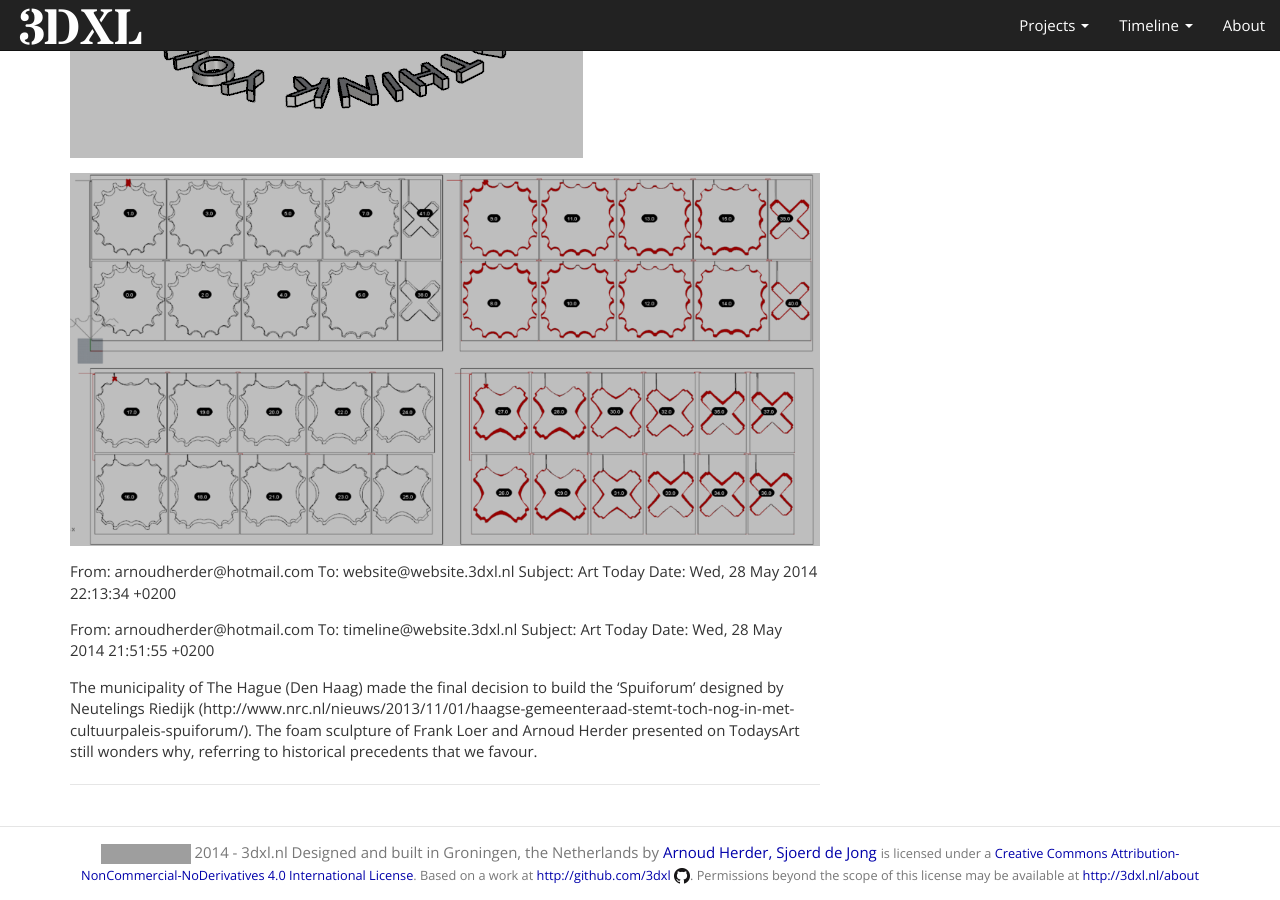
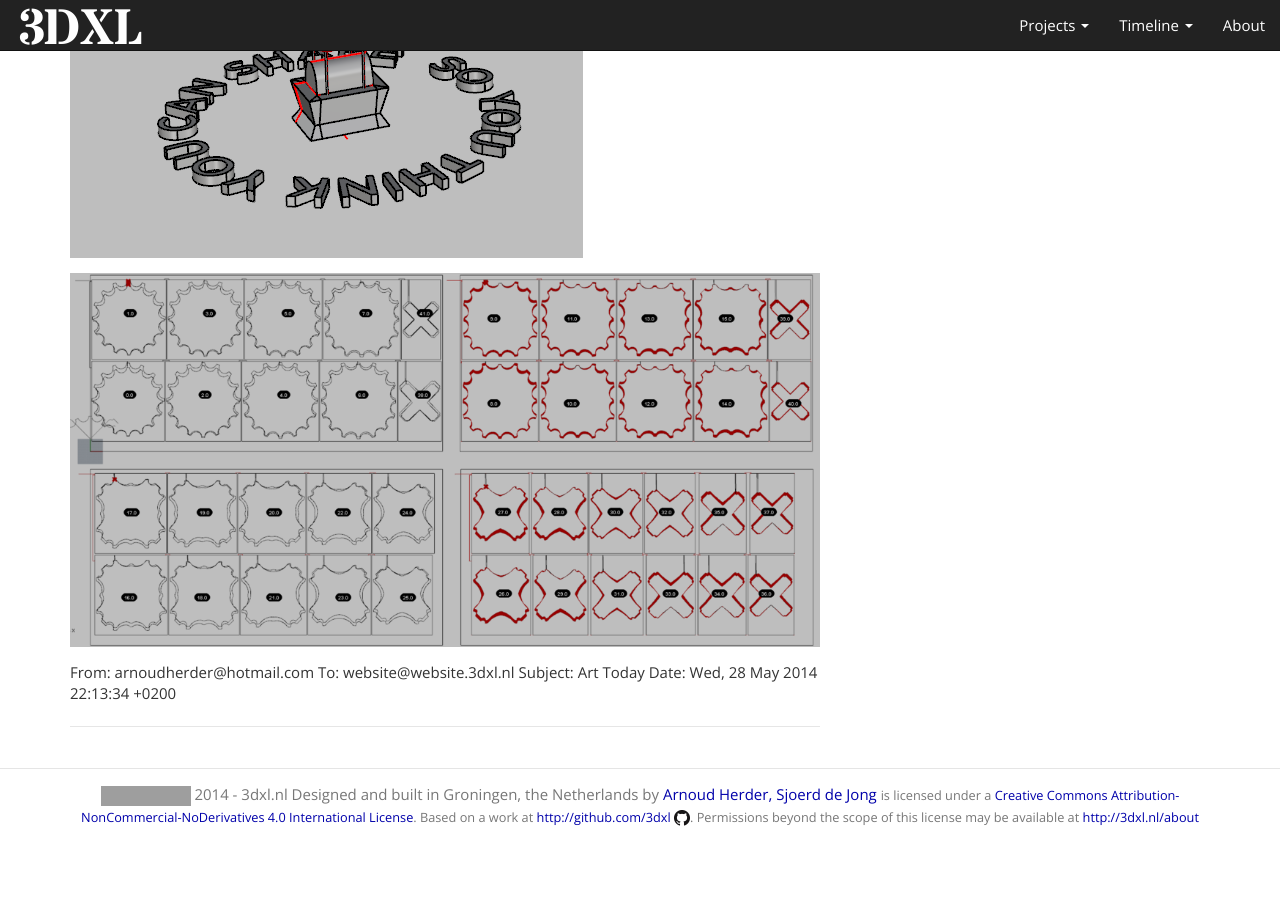
Before and after one commit to 3dxl/3dxl.github.io, a Jekyll site: the page built from _posts/2014-05-28-todaysart.markdown, in a window 1280 px wide and 900 px high, scrolled down 2281 px. Built offline with Jekyll 4.4.1, drawn with Linux system fonts in a browser that asks for light colours; nearby versions of some CDN libraries; after the commit the page ends 3123 px from its top, so only the background shows below that; some of the changed text lies outside the part shown; grey boxes are pictures that could not be loaded.

Commit message:
Update 2014-05-28-todaysart.markdown

```diff
--- a/_posts/2014-05-28-todaysart.markdown
+++ b/_posts/2014-05-28-todaysart.markdown
@@ -30,18 +33,3 @@
 To: website@website.3dxl.nl
 Subject: Art Today
 Date: Wed, 28 May 2014 22:13:34 +0200
-
-
-
-
-
-
-From: arnoudherder@hotmail.com
-To: timeline@website.3dxl.nl
-Subject: Art Today
-Date: Wed, 28 May 2014 21:51:55 +0200
-
-
-
-
-The municipality of The Hague (Den Haag) made the final decision to build the 'Spuiforum' designed by Neutelings Riedijk (http://www.nrc.nl/nieuws/2013/11/01/haagse-gemeenteraad-stemt-toch-nog-in-met-cultuurpaleis-spuiforum/). The foam sculpture of Frank Loer and Arnoud Herder presented on TodaysArt still wonders why, referring to historical precedents that we favour.
```
Also changed, not shown: other parts of _posts/2014-05-28-todaysart.markdown (+3 -0 lines).
